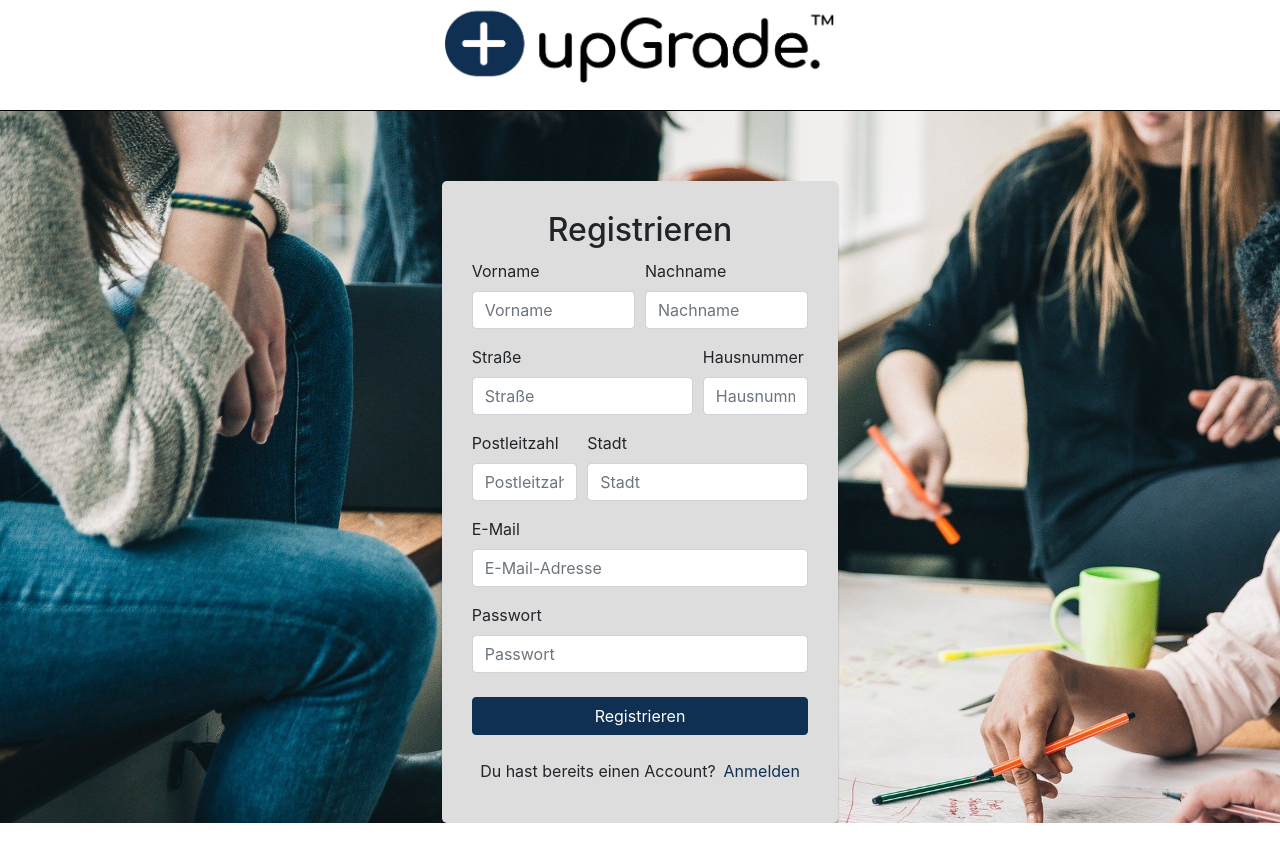
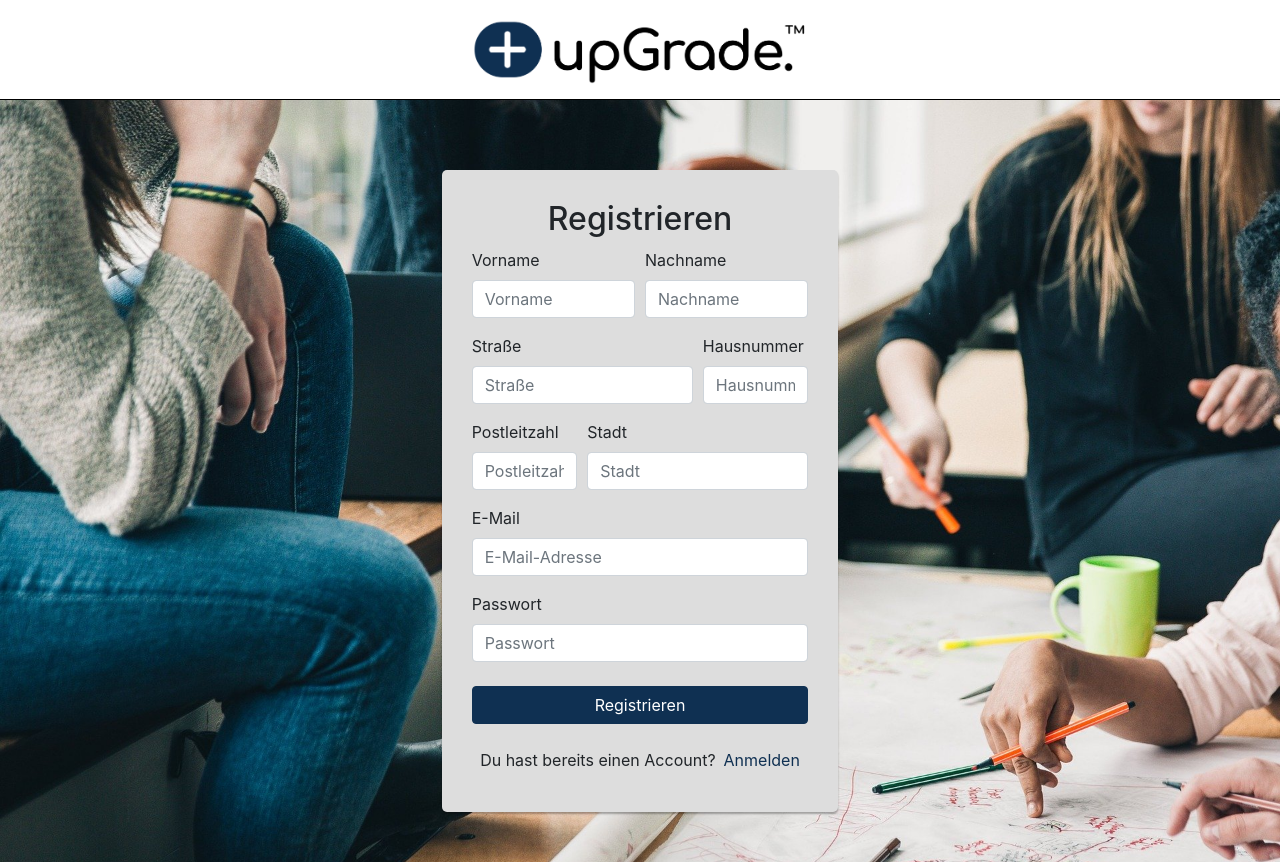
Before and after one commit to Link87/upgrade, an Angular app in the folder frontend/: page /register in a window 1280 px wide. Before the commit the page ends 823 px from the top, so only its background shows below. Built offline with nearby package versions, Linux system fonts and the light colour scheme.

Commit message:
Fix layouts and scrolling behaviour

```diff
--- a/frontend/src/app/chat/chat.component.html
+++ b/frontend/src/app/chat/chat.component.html
@@ -1,8 +1,8 @@
-<div class="container-fluid d-flex justify-content-center w-100 chat-area" #scrollMe>
+<div class="container-fluid d-flex justify-content-center w-100 chat-area" #scrollable>
   <div class="row d-flex justify-content-center w-100 h-100" >
     <div class="col-md-12">
       <div class="chat-box">
-        <div *ngFor="let item of messages; let i = index">
+        <div *ngFor="let item of messages; let i = index" #messages>
           <div *ngIf="item.messageType=='text'">
             <div class="message message-sender" *ngIf="item.senderId === userId">
               <strong>{{item.senderId}}</strong><br>
--- a/frontend/src/app/chat/chat.component.scss
+++ b/frontend/src/app/chat/chat.component.scss
@@ -2,7 +2,6 @@
   height: calc(100vh - 140px);
   overflow-y: auto;
   padding: 0;
-  margin: 0;
 }
 
 .chat-box {
@@ -60,7 +59,7 @@
 }
 
 .write-section {
-  background: white;
+  background: #e9ecef;
 }
 
 .write-box {
--- a/frontend/src/app/chat/chat.component.ts
+++ b/frontend/src/app/chat/chat.component.ts
@@ -1,4 +1,4 @@
-import { Component, OnInit, AfterViewChecked, ViewChild, ElementRef } from '@angular/core';
+import { Component, OnInit, AfterViewChecked, ViewChild, ElementRef, QueryList, ViewChildren, AfterViewInit } from '@angular/core';
 import { FormGroup, FormControl, Validators } from '@angular/forms';
 import { ChatMessage, OfferMessage, TextMessage, Offer  } from '../models/chat.models';
 import { ChatService } from './chat.service';
@@ -8,10 +8,12 @@ import { ChatService } from './chat.service';
   templateUrl: './chat.component.html',
   styleUrls: ['./chat.component.scss']
 })
-export class ChatComponent implements OnInit, AfterViewChecked {
+export class ChatComponent implements OnInit, AfterViewInit {
 
-  @ViewChild('scrollMe', { static:  false }) private scrollContainer: ElementRef;
   writeGroup: FormGroup;
+
+  @ViewChild('scrollable', { static:  false }) private scrollable: ElementRef;
+  @ViewChildren('messages') private messagesInDom: QueryList<any>;
 
   messages: ChatMessage[] = [];
   userId = 'Quexten';
@@ -39,17 +41,18 @@ export class ChatComponent implements OnInit, AfterViewChecked {
     this.writeGroup = new FormGroup({
       message: new FormControl('', Validators.required)
     });
-    this.scrollToBottom();
   }
 
-  ngAfterViewChecked() {
-    this.scrollToBottom();
+  ngAfterViewInit() {
+    this.messagesInDom.changes.subscribe(this.scrollToBottom);
   }
 
-  scrollToBottom(): void {
+  scrollToBottom = () => {
     try {
-        this.scrollContainer.nativeElement.scrollTop = this.scrollContainer.nativeElement.scrollHeight;
-    } catch (err) { }
+        this.scrollable.nativeElement.scrollTop = this.scrollable.nativeElement.scrollHeight;
+    } catch (err) {
+      console.error(err);
+    }
 }
 
   async onSubmit() {
--- a/frontend/src/app/login/login.component.html
+++ b/frontend/src/app/login/login.component.html
@@ -1,11 +1,11 @@
-<div class="container-fluid d-flex justify-content-center flex-column vh-100 w-100">
+<div class="container-fluid d-flex justify-content-center flex-column w-100" style="min-height: 100vh">
   <div class="row d-flex justify-content-center top-section">
-    <div class="col-md-4">
-      <img src="assets/img/upGrade.png" class="img-fluid" alt="upgrade">
-    </div>
+    <a routerLink="/" class="h-100">
+      <img src="assets/img/upGrade.png" class="h-100" alt="upgrade">
+    </a>
   </div>
   <div class="row d-flex justify-content-center flex-grow-1 center-section">
-    <div class="col-md-4">
+    <div class="col-xl-4 col-md-6 col-sm-10">
       <div class="login-box">
         <h2>Anmelden</h2>
         <form [formGroup]="loginForm" (ngSubmit)="onSubmit()" novalidate>
--- a/frontend/src/app/login/login.component.scss
+++ b/frontend/src/app/login/login.component.scss
@@ -1,8 +1,8 @@
 .top-section {
   border-bottom: 1px solid;
   border-color: black;
-  padding: 20px 0;
-
+  padding: 10px 0;
+  height: 100px;
 }
 
 .center-section {
@@ -18,7 +18,7 @@
   box-shadow: 0px 2px 2px rgba(0, 0, 0, 0.3);
   border-radius: 5px;
   padding: 30px 30px 40px;
-  margin-top: 100px;
+  margin: 100px 0 50px;
 }
 
 .login-box h2 {
--- a/frontend/src/app/register/register.component.html
+++ b/frontend/src/app/register/register.component.html
@@ -1,11 +1,11 @@
-<div class="container-fluid d-flex justify-content-center flex-column vh-100 w-100">
+<div class="container-fluid d-flex justify-content-center flex-column w-100" style="min-height: 100vh">
   <div class="row d-flex justify-content-center top-section">
-    <div class="col-md-4">
-      <img src="assets/img/upGrade.png" class="img-fluid" alt="upgrade">
-    </div>
+    <a routerLink="/" class="h-100">
+      <img src="assets/img/upGrade.png" class="h-100" alt="upgrade">
+    </a>
   </div>
   <div class="row d-flex justify-content-center flex-grow-1 center-section">
-    <div class="col-md-4">
+    <div class="col-xl-4 col-md-6 col-sm-10">
       <div class="login-box">
         <h2>Registrieren</h2>
         <form [formGroup]="loginForm" (ngSubmit)="onSubmit()" novalidate>
--- a/frontend/src/app/register/register.component.scss
+++ b/frontend/src/app/register/register.component.scss
@@ -1,8 +1,8 @@
 .top-section {
   border-bottom: 1px solid;
   border-color: black;
-  padding: 20px 0;
-
+  padding: 10px 0;
+  height: 100px;
 }
 
 .center-section {
@@ -18,7 +18,7 @@
   box-shadow: 0px 2px 2px rgba(0, 0, 0, 0.3);
   border-radius: 5px;
   padding: 30px 30px 40px;
-  margin-top: 70px;
+  margin: 70px 0 50px;
 }
 
 .login-box h2 {
```
